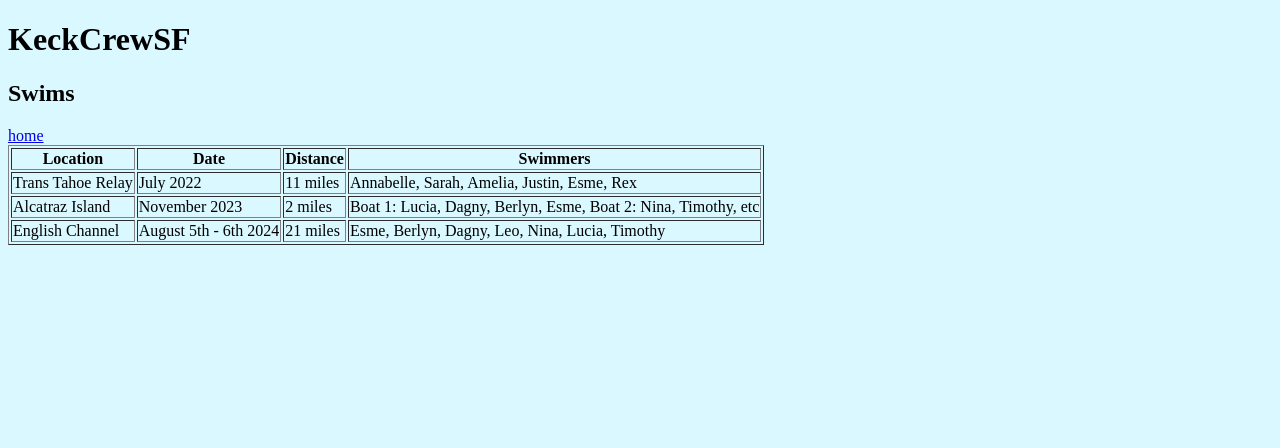
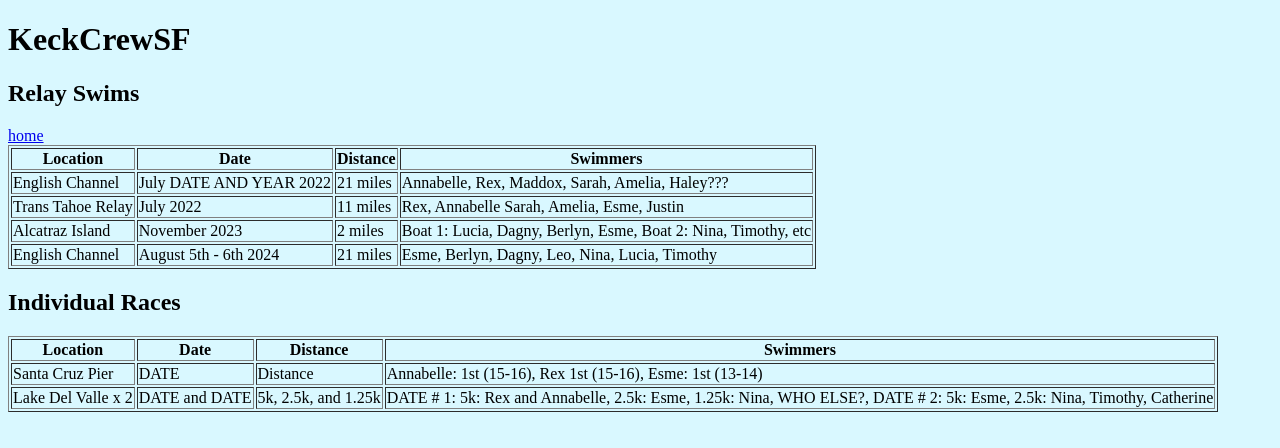
Before and after one commit to EsmeN25/EsmeN25.github.io, a plain HTML site: page SwimsWe'veDone.html in a window 1280 px wide. Drawn offline with Linux system fonts and the light colour scheme.

Commit message:
Add files via upload

```diff
--- a/SwimsWe'veDone.html
+++ b/SwimsWe'veDone.html
@@ -9,7 +9,7 @@
 <body>
 
 	<h1>KeckCrewSF</h1>
-	<h2>Swims</h2>
+	<h2> Relay Swims</h2>
 	<a href="index.html"> home</a>
 
 	<table border= 1px>
@@ -19,12 +19,17 @@
 		<th>Distance</th>
 		<th>Swimmers</th>
 	</tr>
-	<tr>
 
+<tr>
+	<td>English Channel</td>
+	<td>July DATE AND YEAR 2022</td>
+	<td>21 miles</td>
+	<td>Annabelle, Rex, Maddox, Sarah, Amelia, Haley??? </td>
+<tr>
 	<td>Trans Tahoe Relay</td>
 		<td>July 2022</td>
 		<td>11 miles</td>
-		<td>Annabelle, Sarah, Amelia, Justin, Esme, Rex </td>
+		<td>Rex, Annabelle Sarah, Amelia, Esme, Justin </td>
 </tr>
 <tr>
 		<td>Alcatraz Island</td>
@@ -39,6 +44,23 @@
 	<td>Esme, Berlyn, Dagny, Leo, Nina, Lucia, Timothy </td>
 </table>
 
+<h2> Individual Races</h2>
+<table border= 1px>
+	<tr>
+		<th>Location</th>
+		<th>Date</th>
+		<th>Distance</th>
+		<th>Swimmers </th>
+	</tr>
+<td> Santa Cruz Pier</td>
+<td> DATE</td>
+<td> Distance</td>
+<td> Annabelle: 1st (15-16), Rex 1st (15-16), Esme: 1st (13-14)</td>
+<tr>
+	<td> Lake Del Valle x 2 </td>
+	<td> DATE and DATE </td>
+	<td> 5k, 2.5k, and 1.25k</td>
+	<td> DATE # 1: 5k: Rex and Annabelle, 2.5k: Esme, 1.25k: Nina, WHO ELSE?, DATE # 2: 5k: Esme, 2.5k: Nina, Timothy, Catherine</td>
 
 </body>
 </html>
```
Also changed, not shown: Bio.html (+8 -1 lines), Donations.html (added, +6 -0 lines), index.html (+1 -26 lines).
